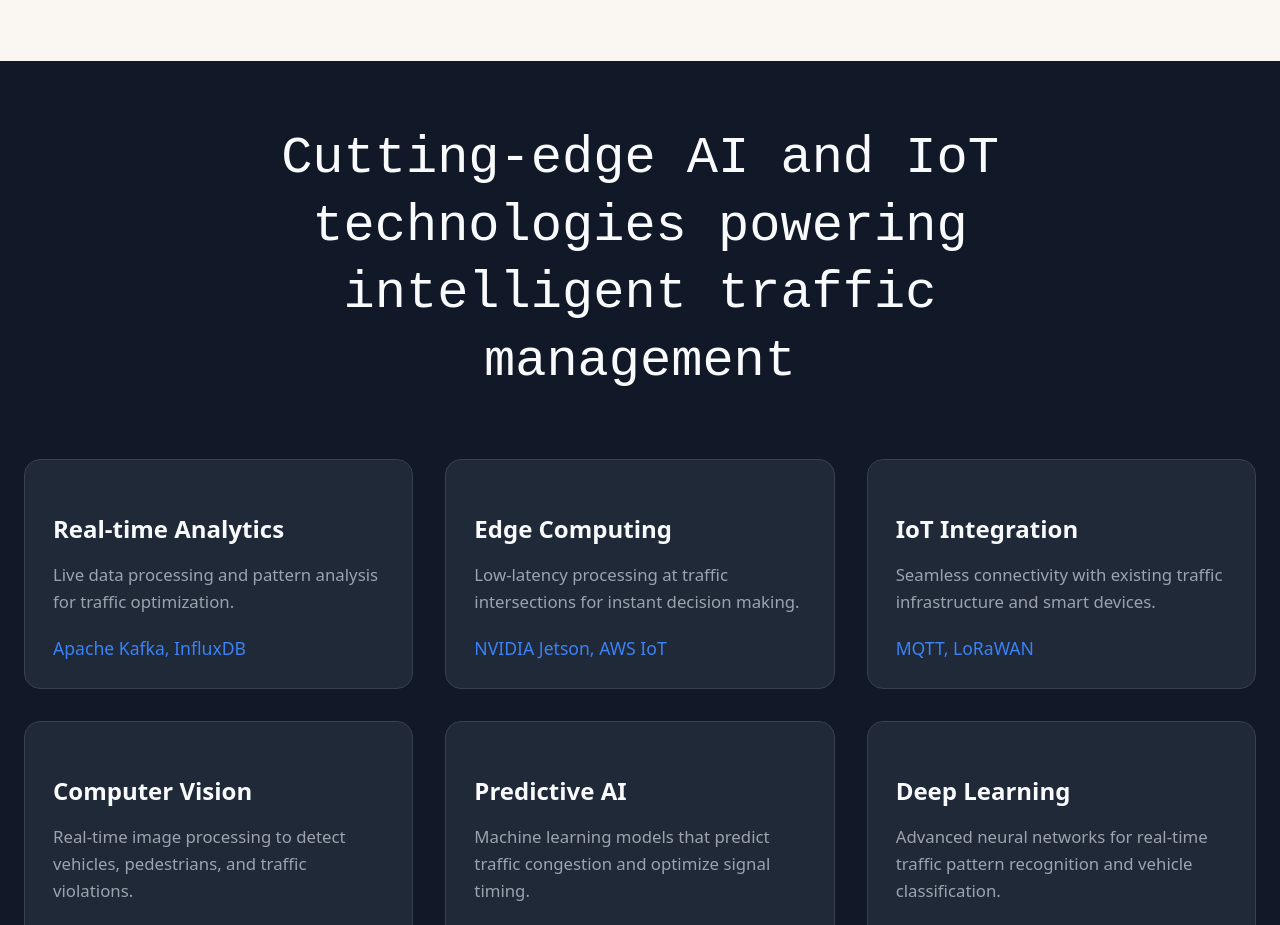
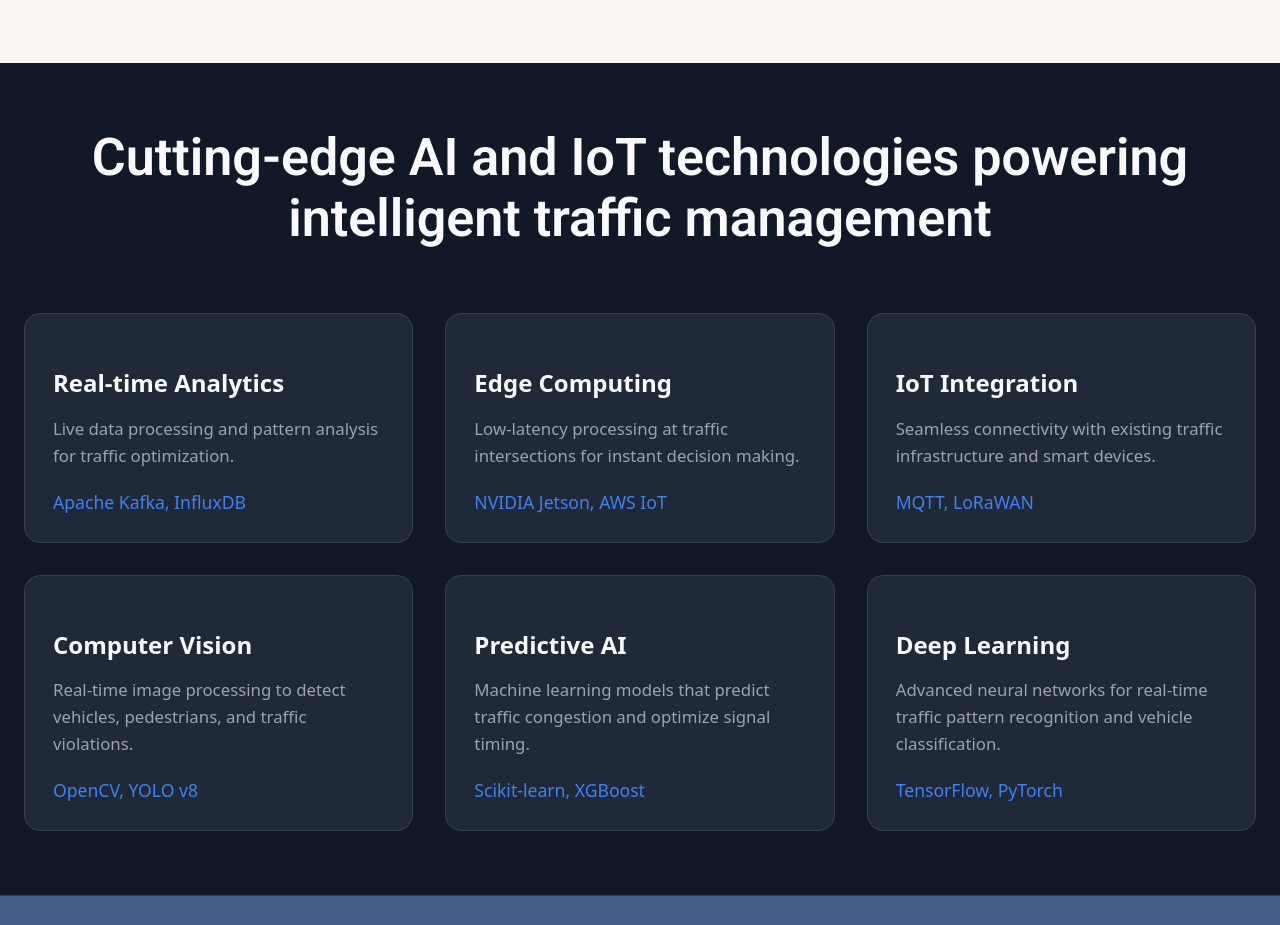
Before and after one commit to lkshayb/Traffix-Landing-Page, a React (Vite) app: page / in a window 1280 px wide. Shown: the part 2840-3765 px from the top of the page. Built offline with nearby package versions, Linux system fonts and the light colour scheme.

Commit message:
some-changes

```diff
--- a/src/components/challenges.css
+++ b/src/components/challenges.css
@@ -110,7 +110,18 @@
   padding: 1rem;
   box-shadow: 0 1px 3px 0 rgba(0, 0, 0, 0.1), 0 1px 2px 0 rgba(0, 0, 0, 0.06);
   height:355px;
+
+  transition: transform 0.3s ease-in-out, box-shadow 0.3s ease-in-out;
 }
+
+.service-card:hover {
+
+  transform: translateY(-5px) scale(1.03);
+
+
+  box-shadow: 0 10px 20px rgba(0, 0, 0, 0.15);
+}
+
 
 .service-icon-container {
   margin-bottom: 1.75rem;
--- a/src/components/technology.css
+++ b/src/components/technology.css
@@ -1,4 +1,6 @@
 /* === CSS Variables for Theming === */
+@import url('https://fonts.googleapis.com/css2?family=Work+Sans:ital,wght@0,100..900;1,100..900&display=swap');
+@import url('https://fonts.googleapis.com/css2?family=Roboto:ital,wght@0,100..900;1,100..900&family=Work+Sans:ital,wght@0,100..900;1,100..900&display=swap');
 :root {
   --color-background: #ffffff;
   --color-foreground: #f9fafb;
@@ -31,10 +33,14 @@
 .section-subtitle {
   font-size: 2.75rem;
   color: var(--color-foreground);
-  max-width: 48rem;
+  max-width: 70rem;
   margin: 0 auto;
-  font-family: monospace;
-  line-height: 1.3;
+  font-family: "Roboto", sans-serif;
+  font-optical-sizing: auto;
+  font-weight: 600;
+  font-style: normal;
+  font-variation-settings:
+    "wdth" 100;
 }
 
 /* === Grid Layout === */
```
